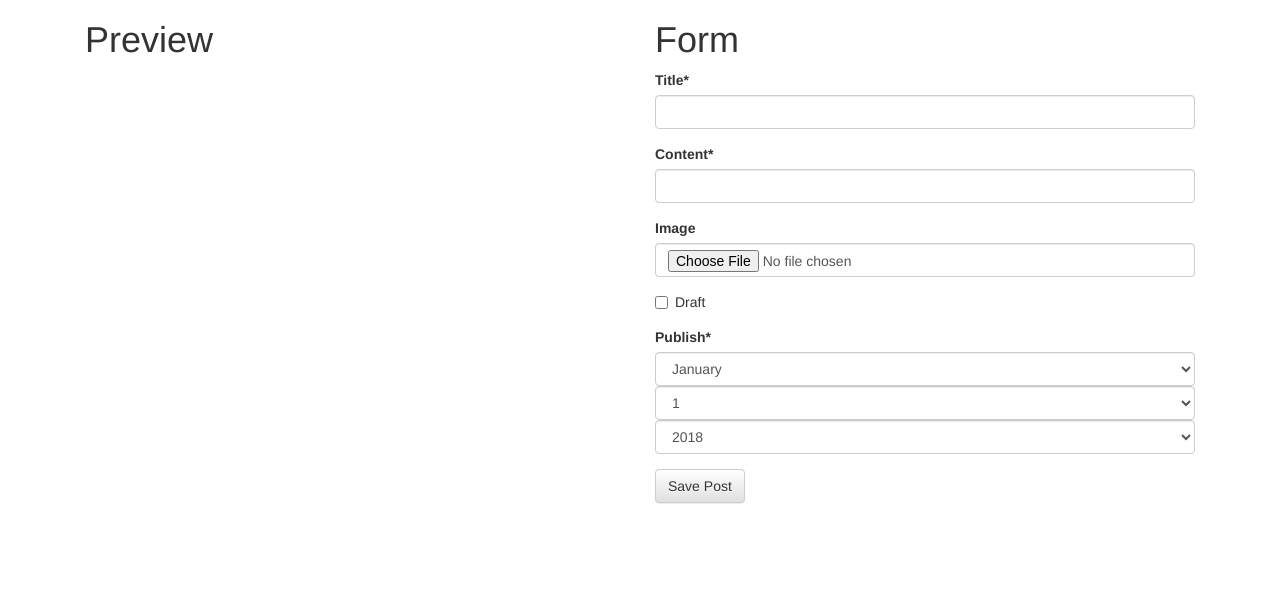
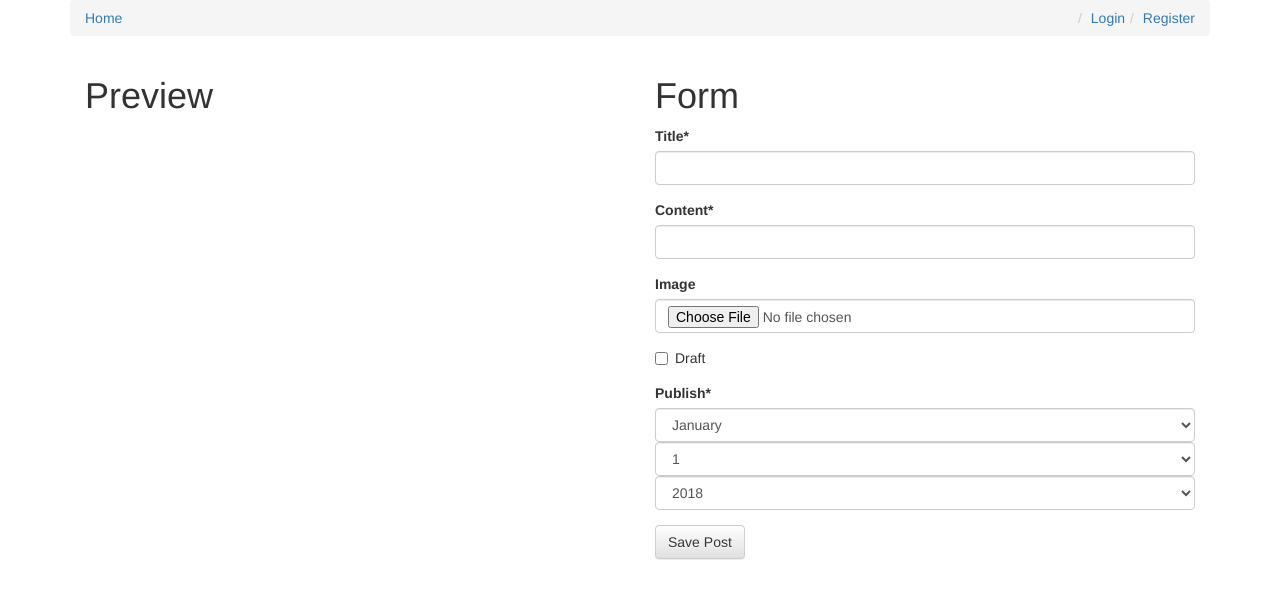
Before and after one commit to mohammadsakrdev/blogproject, a Django app: template templates/post_form.html in a window 1280 px wide. Shown: the top 599 px of the page. Run offline with Django 3.2, Linux system fonts and the light colour scheme; the template is opened without the code that fills it: values that come from a table or form of the project are taken from there, others are empty; parts of the project's set-up code (start-up, migrations or seed data) failed here and were passed over; some libraries are stand-ins or nearby versions.

Commit message:
End of part 2

```diff
--- a/templates/base.html
+++ b/templates/base.html
@@ -31,6 +31,19 @@
   fjs.parentNode.insertBefore(js, fjs);
 }(document, 'script', 'facebook-jssdk'));</script>
 {% include 'messages_display.html' %}
+<div class="container">
+    <ol class="breadcrumb">
+        <li><a href="{% url 'posts:list' %}">Home</a></li>
+        {% block post_detail_block %}
+        {% endblock %}
+        {% if not request.user.is_authenticated %}
+        <li class="pull-right"><a href="{% url 'register' %}">Register</a></li>
+        <li class="pull-right"><a href="{% url 'login' %}">Login</a></li>
+        {% else %}
+        <li class="pull-right"><a href="{% url 'logout' %}">Logout</a></li>
+        {% endif %}
+    </ol>
+</div>
 
 <div class="container">
     {% block content %}
--- a/templates/post_detail.html
+++ b/templates/post_detail.html
@@ -5,6 +5,11 @@
 {% block head_title %}
     {{ instance.title }} |  {{ block.super }}
 {% endblock head_title %}
+
+        {% block post_detail_block %}
+            <li><a href="{{ instance.ge_absolute_url }}">{{ instance.title }}</a></li>
+        {% endblock post_detail_block %}
+
 {% block content %}
     <div class="col-sm-6 col-sm-offset-3">
         <br/>
```
